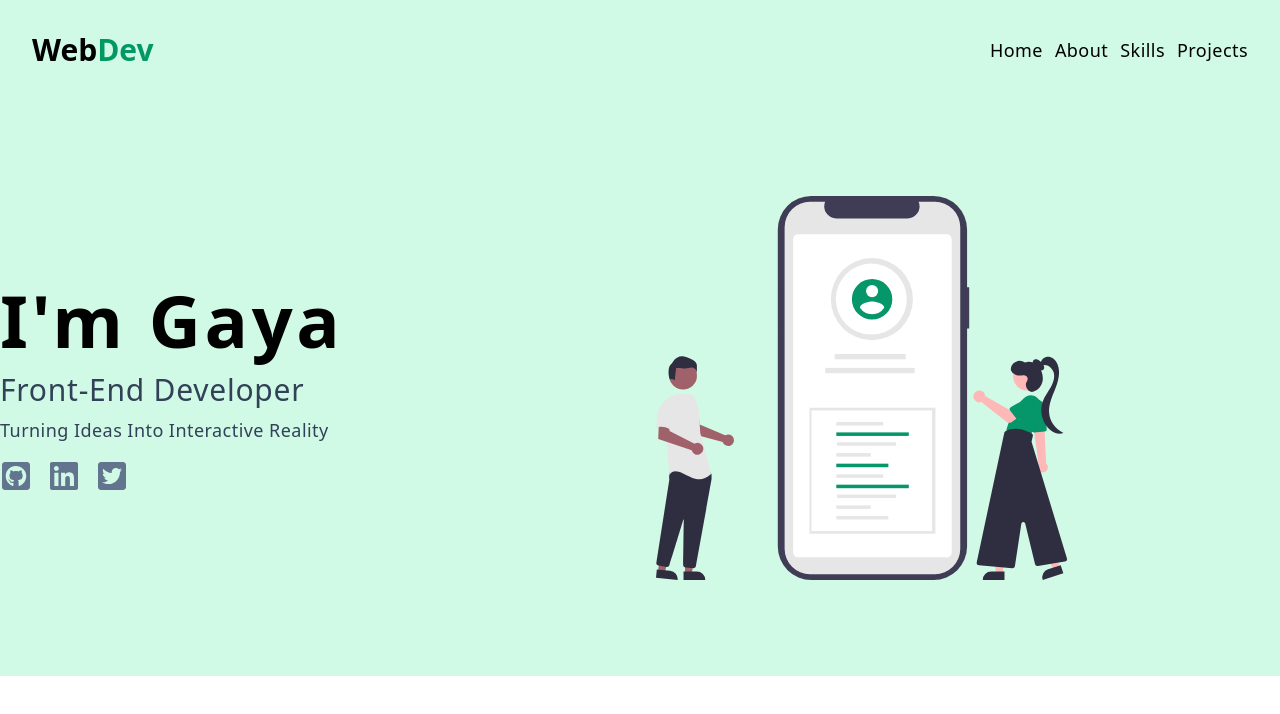
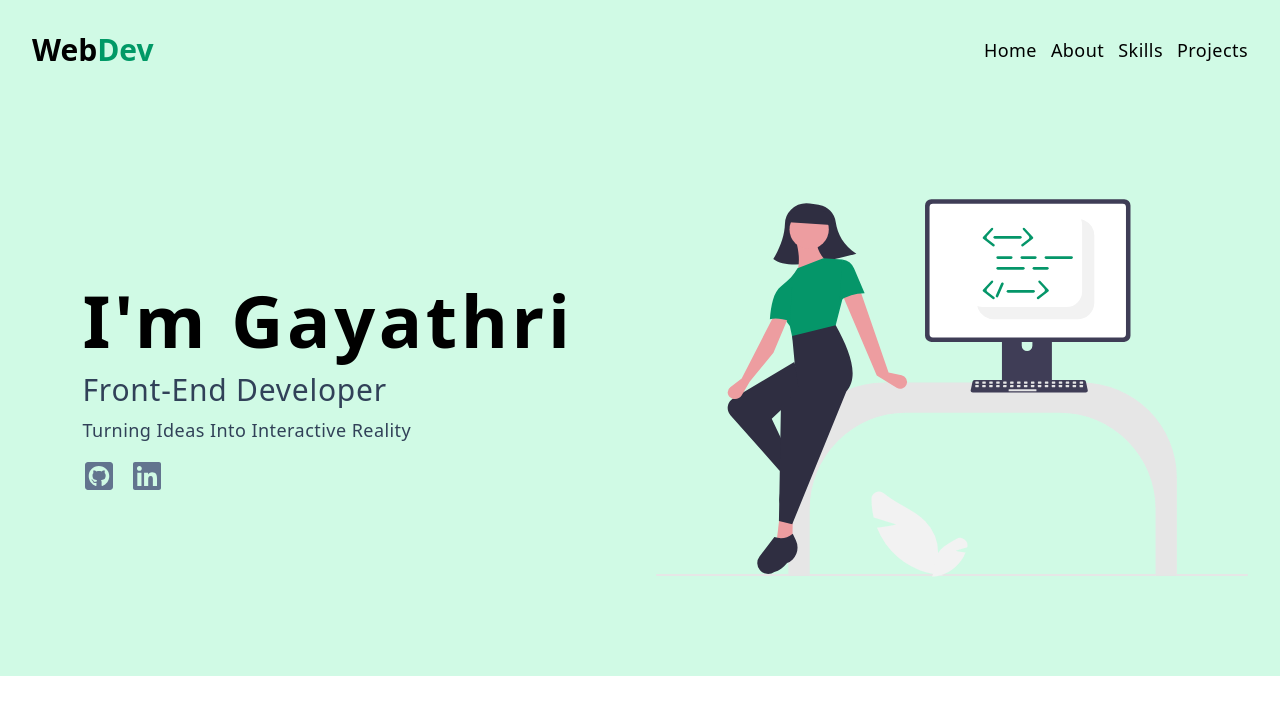
Before and after one commit to gdrmvrm/tailwind-portfolio, a React (Vite) app: page / in a window 1280 px wide. Shown: the top 714 px of the page. Built offline with nearby package versions, Linux system fonts and the light colour scheme.

Commit message:
set up hero section

```diff
--- a/src/components/Hero.jsx
+++ b/src/components/Hero.jsx
@@ -1,12 +1,14 @@
-import heroImg from '../assets/hero.svg';
+import heroImg from '../assets/hero1.svg';
 import { FaGithubSquare, FaLinkedin, FaTwitterSquare } from 'react-icons/fa';
 
 const Hero = () => {
   return (
     <div className='bg-emerald-100 py-24'>
       <div className='align-element grid md:grid-cols-2 items-center gap-8'>
-        <article>
-          <h1 className='text-7xl font-bold tracking-wider'>I'm Gaya</h1>
+        <article className='align-element'>
+          <h1 className='text-6xl font-bold tracking-wider md:text-7xl'>
+            I'm Gayathri
+          </h1>
           <p className='mt-4 text-3xl text-slate-700 capitalize tracking-wide'>
             Front-End Developer
           </p>
@@ -20,13 +22,10 @@ const Hero = () => {
             <a href='#'>
               <FaLinkedin className='h-8 w-8 text-slate-500 hover:text-black duration-300' />
             </a>
-            <a href='#'>
-              <FaTwitterSquare className='h-8 w-8 text-slate-500 hover:text-black duration-300' />
-            </a>
           </div>
         </article>
         <article className='hidden md:block'>
-          <img src={heroImg} className='h-80 lg:h-96' />
+          <img src={heroImg} className='h-120 lg:h-96' />
         </article>
       </div>
     </div>
--- a/src/components/Navbar.jsx
+++ b/src/components/Navbar.jsx
@@ -4,12 +4,12 @@ import { links } from '../data';
 const Navbar = () => {
   return (
     <nav className='bg-emerald-100 '>
-      <div className='mx-auto max-w-7xl px-8 py-4 flex flex-col justify-between sm:flex-row sm:gap-x-16 sm:items-center sm:py-8'>
+      <div className='align-element py-4 flex flex-col justify-between sm:flex-row sm:gap-x-16 sm:items-center sm:py-8'>
         <h2 className='text-3xl font-bold'>
           Web
           <span className='text-emerald-600'>Dev</span>
         </h2>
-        <div className='flex gap-x-3 '>
+        <div className='flex gap-x-3.5'>
           {links.map((link) => {
             const { id, href, text } = link;
             return (
--- a/src/index.css
+++ b/src/index.css
@@ -1 +1,7 @@
 @import 'tailwindcss';
+
+@layer components {
+  .align-element {
+    @apply mx-auto max-w-7xl px-8;
+  }
+}
```
Also changed, not shown: src/assets/hero1.svg (added).
